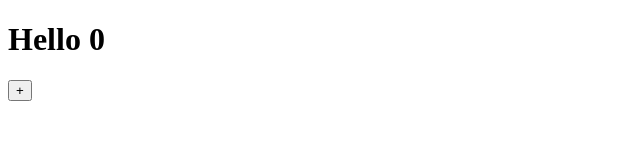
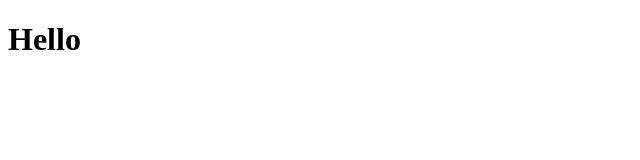
Before and after one commit to minwoo129/nextjs-intro1, a Next.js app: page / in a window 1280 px wide. Shown: the top 160 px of the page, without its empty margins (0-640 px from the left). Built offline with nearby package versions, Linux system fonts and the light colour scheme.

Commit message:
불필요 코드 삭제

```diff
--- a/pages/index.tsx
+++ b/pages/index.tsx
@@ -1,11 +1,9 @@
 import React, { useState } from "react";
 
 export default function Home() {
-  const [counter, setCounter] = useState(0);
   return (
     <div>
-      <h1>Hello {counter}</h1>
-      <button onClick={() => setCounter((prev) => prev + 1)}>+</button>
+      <h1>Hello</h1>
     </div>
   );
 }
```
